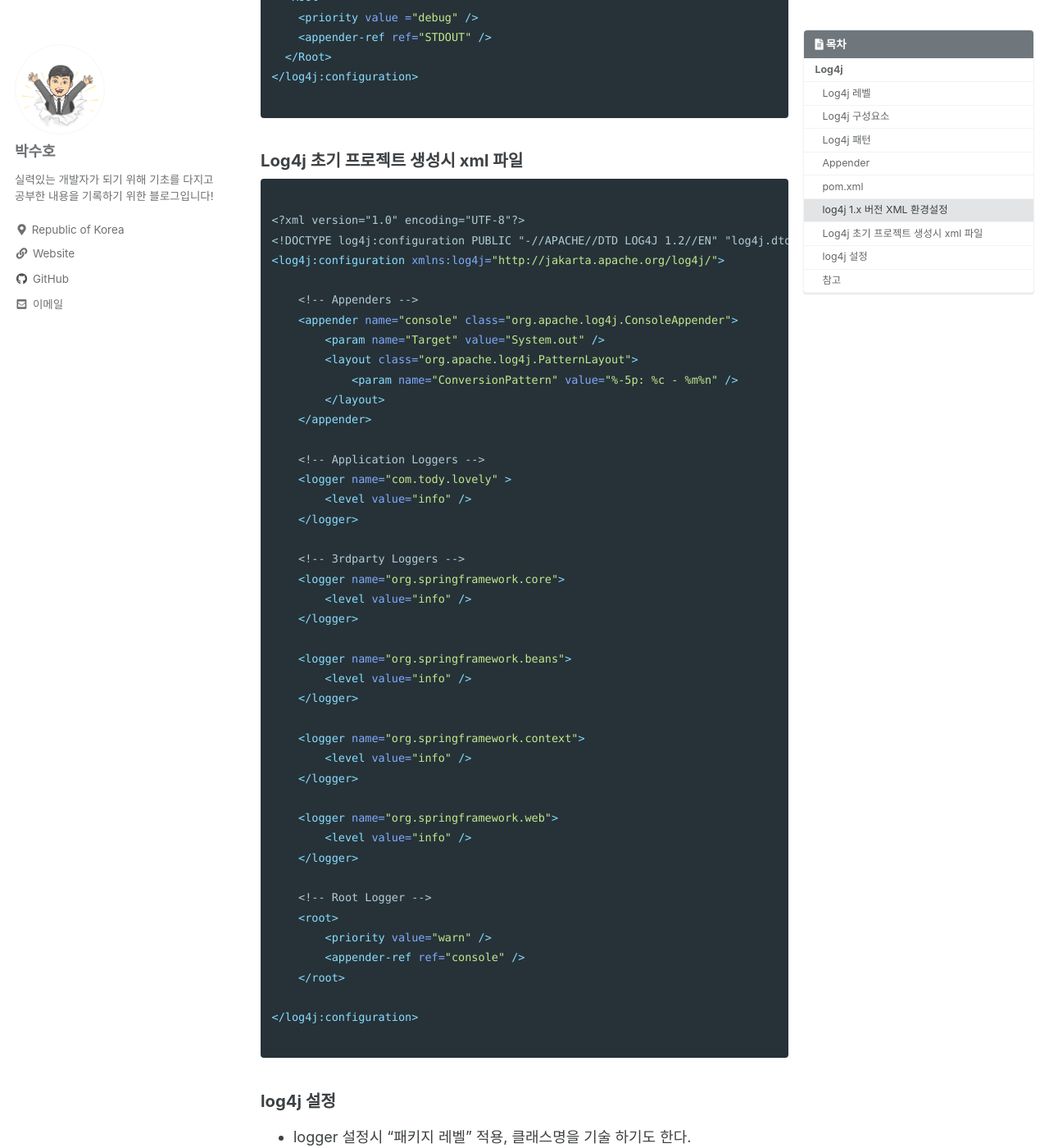
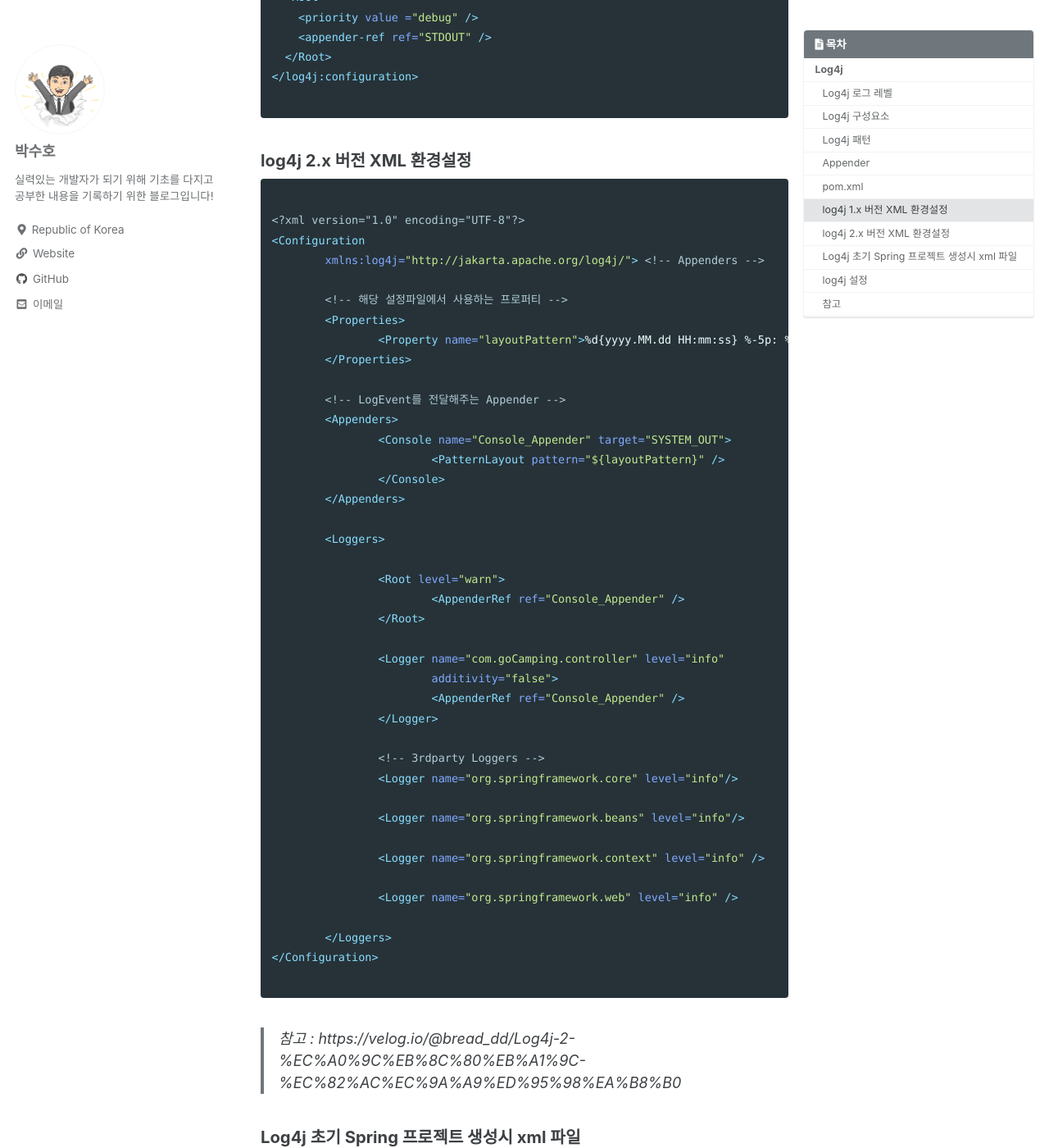
Before and after one commit to SbinSho/SbinSho.github.io, a Jekyll site: the page built from _posts/2021-03-22-spring_log4j.md, in a window 1280 px wide and 1400 px high, scrolled down 2819 px. Shown: the whole window at 82% size. Built offline with Jekyll 4.4.1, drawn with Linux system fonts in a browser that asks for light colours; cached includes are drawn as plain includes; some of the changed text lies outside the part shown.

````diff
--- a/_posts/2021-03-22-spring_log4j.md
+++ b/_posts/2021-03-22-spring_log4j.md
@@ -1,6 +1,6 @@
 ---
 title:  "spring_Log4j 설정"
-excerpt: "log4j 설명 및 설정 방법"
+excerpt: "log4j에 관한 설명 및 spring 프로젝트에서의 설정 방법"
 categories:
   - SpringFramework
 
@@ -16,7 +16,7 @@ last_modified_at : 2021-03-23
 
 프로그램을 작성하는 도중에 로그를 남기기 위해 사용되는 자바 기반 로깅 유틸리티이다. 디버그용 도구로 주로 사용된다.
 
-### Log4j 레벨
+### Log4j 로그 레벨
 
 - FATAL : 아주 심각한 에러가 발생한 상태를 나타낸다.
 - ERROR : 어떠한 요청을 처리하는 중 문제가 발생한 상태를 나타낸다.
@@ -108,7 +108,54 @@ last_modified_at : 2021-03-23
 
 ```
 
-### Log4j 초기 프로젝트 생성시 xml 파일
+### log4j 2.x 버전 XML 환경설정
+
+```xml
+
+<?xml version="1.0" encoding="UTF-8"?>
+<Configuration
+	xmlns:log4j="http://jakarta.apache.org/log4j/"> <!-- Appenders -->
+
+	<!-- 해당 설정파일에서 사용하는 프로퍼티 -->
+	<Properties>
+		<Property name="layoutPattern">%d{yyyy.MM.dd HH:mm:ss} %-5p: %C-%m%n</Property>
+	</Properties>
+
+	<!-- LogEvent를 전달해주는 Appender -->
+	<Appenders>
+		<Console name="Console_Appender" target="SYSTEM_OUT">
+			<PatternLayout pattern="${layoutPattern}" />
+		</Console>
+	</Appenders>
+
+	<Loggers>
+
+		<Root level="warn">
+			<AppenderRef ref="Console_Appender" />
+		</Root>
+
+		<Logger name="com.goCamping.controller" level="info"
+			additivity="false">
+			<AppenderRef ref="Console_Appender" />
+		</Logger>
+
+		<!-- 3rdparty Loggers -->
+		<Logger name="org.springframework.core" level="info"/>
+
+		<Logger name="org.springframework.beans" level="info"/>
+
+		<Logger name="org.springframework.context" level="info" />
+
+		<Logger name="org.springframework.web" level="info" />
+
+	</Loggers>
+</Configuration>
+
+```
+
+> 참고 : https://velog.io/@bread_dd/Log4j-2-%EC%A0%9C%EB%8C%80%EB%A1%9C-%EC%82%AC%EC%9A%A9%ED%95%98%EA%B8%B0
+
+### Log4j 초기 Spring 프로젝트 생성시 xml 파일
 
 ```xml
 
````
Also changed, not shown: _posts/2021-03-25-spring_mybatis.md (added, +15 -0 lines).
